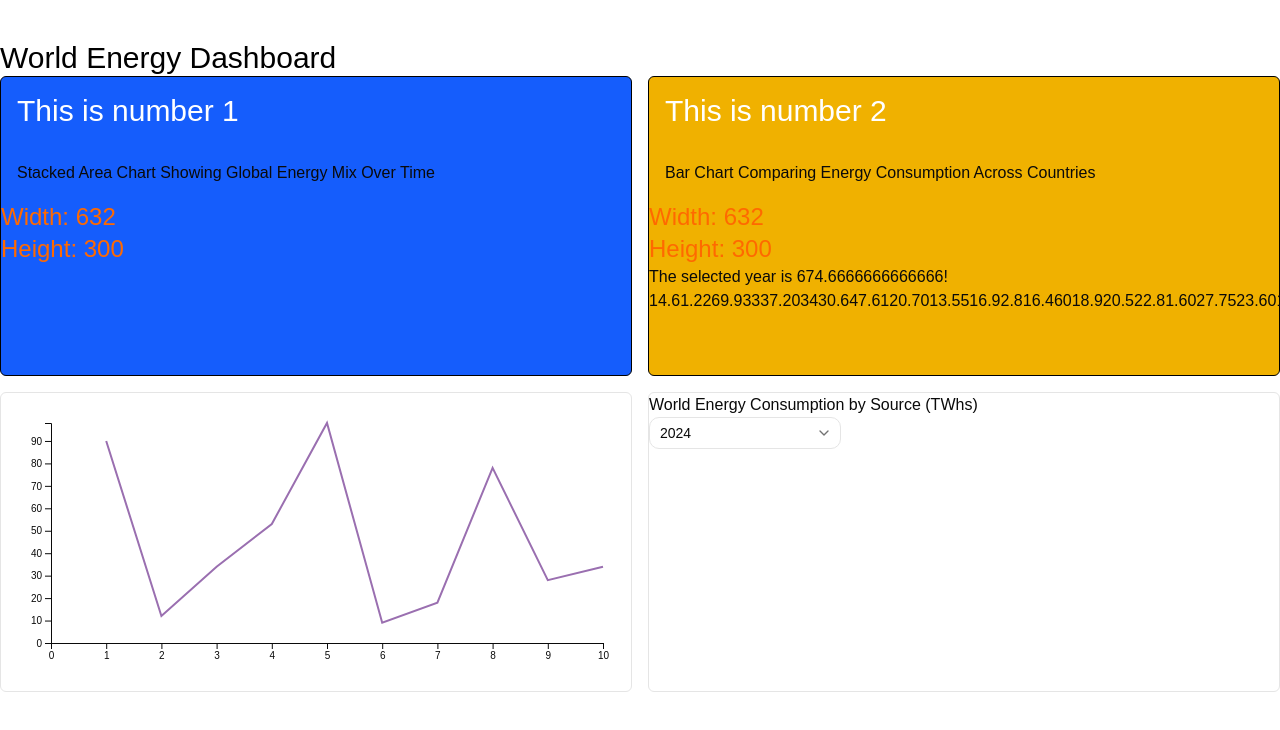
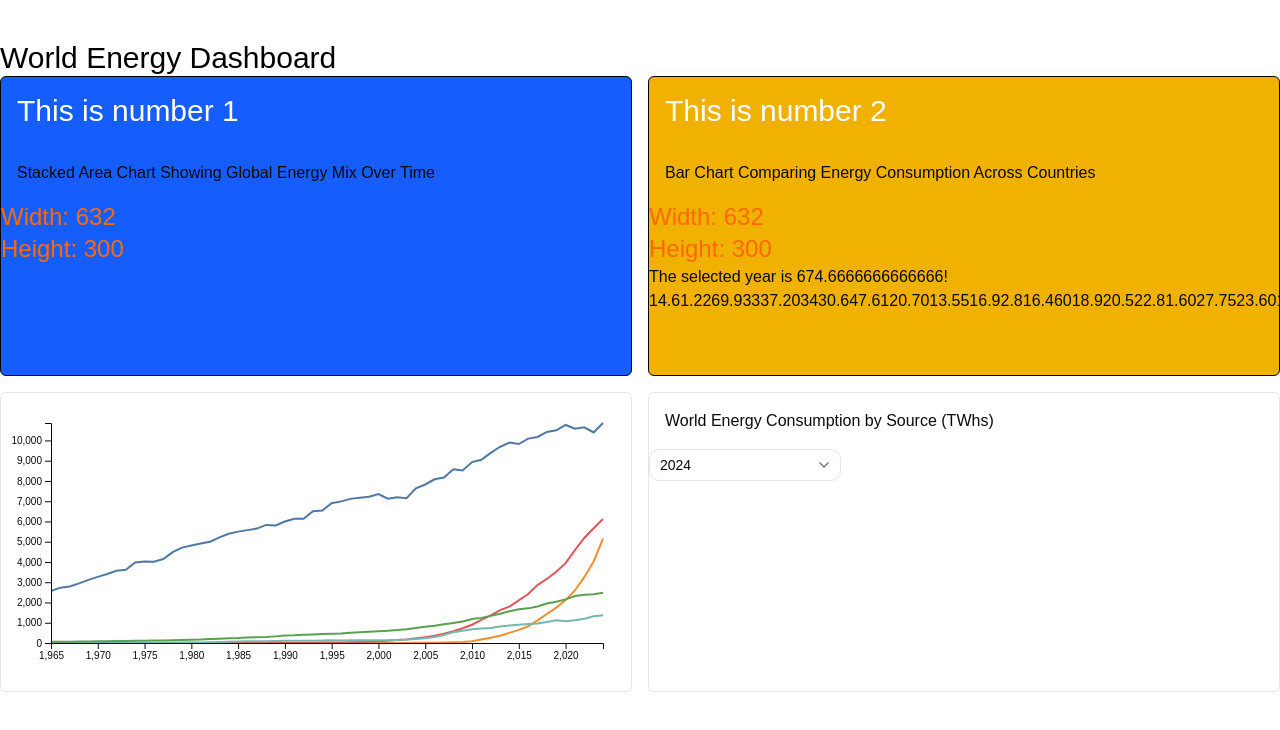
Before and after one commit to kpivert/world_energy_dashboard, a React (Vite) app: page / in a window 1280 px wide. Shown: the top 730 px of the page. Built offline with nearby package versions, Linux system fonts and the light colour scheme.

Commit message:
Added line chart

```diff
--- a/src/App.jsx
+++ b/src/App.jsx
@@ -56,6 +56,43 @@ function App() {
       source: key,
       value: value,
     }));
+
+  const renewableVars = [
+    "year",
+    "hydro",
+    "solar",
+    "wind",
+    "biofuel",
+    "other_renewable",
+  ];
+
+  // This is the dplyr equivalent of select()
+
+  // const renewableData = world.map((row) =>
+  //   Object.fromEntries(
+  //     renewablesVars.map((variable) => [variable, row[variable]]),
+  //   ),
+  // );
+
+  // const renewableData: Row[] = world.flatMap((row) =>
+  //   renewableVars.map((variable) => ({
+  //     x: row.year,
+  //     y: row[variable],
+  //     group: variable,
+  //   })),
+  // );
+
+  const renewableData = world.flatMap((row) =>
+    renewableVars
+      .map((variable) => ({
+        x: row.year,
+        y: row[variable],
+        group: variable,
+      }))
+      .filter((d) => d.group != "year"),
+  );
+
+  console.log(renewableData.filter((d) => d.group != "year"));
 
   const years = [...new Set(data.map((d) => d.year))].reverse();
 
@@ -136,7 +173,7 @@ function App() {
               <LineChart
                 width={chart3Size.width}
                 height={chart3Size.height}
-                data={sampleData}
+                data={renewableData}
               />
             </div>
 
@@ -154,7 +191,7 @@ function App() {
                 <br />
                 Height: {chart4Size.height}
               </p> */}
-              <p classNam="p-4">World Energy Consumption by Source (TWhs)</p>
+              <p className="p-4">World Energy Consumption by Source (TWhs)</p>
               <Select value={year} onValueChange={setYear}>
                 <SelectTrigger className="w-full max-w-48">
                   {/* <SelectValue placeholder="Select a Year" /> */}
--- a/src/LineChart.tsx
+++ b/src/LineChart.tsx
@@ -11,25 +11,40 @@ const data = [
   { x: 5, y: 98 },
 ];
 
-type DataPoint = { x: number; y: number };
+// type DataPoint = { x: number; y: number };
+type Row = { x: number; y: number; group: string };
+
 type LineChartProps = {
   width: number;
   height: number;
-  data: DataPoint[];
+  // data: DataPoint[];
+  data: Row[];
 };
 
 console.log(data);
 export const LineChart = ({ width, height, data }: LineChartProps) => {
-  const axesRef = useRef(null);
+  const axesRef = useRef<SVGGElement>(null);
   const boundsWidth = width - MARGIN.right - MARGIN.left;
   const boundsHeight = height - MARGIN.top - MARGIN.bottom;
 
-  const xMax = d3.max(data, (d) => d.x);
+  const series = useMemo(
+    () =>
+      Array.from(
+        d3.group(data, (d) => d.group),
+        ([name, values]) => ({
+          name,
+          values: [...values].sort((a, b) => d3.ascending(a.x, b.x)),
+        }),
+      ),
+    [data],
+  );
+
+  const [xMin, xMax] = d3.extent(data, (d) => d.x);
 
   const xScale = useMemo(() => {
     return d3
       .scaleLinear()
-      .domain([0, xMax || 0])
+      .domain([xMin, xMax || 0])
       .range([0, boundsWidth]);
   }, [data, width]);
 
@@ -41,6 +56,15 @@ export const LineChart = ({ width, height, data }: LineChartProps) => {
       .domain([0, yMax || 0])
       .range([boundsHeight, 0]);
   }, [data, height]);
+
+  const colorScale = useMemo(
+    () =>
+      d3
+        .scaleOrdinal<string, string>()
+        .domain(series.map((s) => s.name))
+        .range(d3.schemeTableau10),
+    [series],
+  );
 
   useEffect(() => {
     const svgElement = d3.select(axesRef.current);
@@ -56,7 +80,8 @@ export const LineChart = ({ width, height, data }: LineChartProps) => {
   }, [xScale, yScale, boundsHeight]);
 
   const lineBuilder = d3
-    .line<DataPoint>()
+    // .line<DataPoint>()
+    .line<Row>()
     .x((d) => xScale(d.x))
     .y((d) => yScale(d.y));
 
@@ -73,13 +98,25 @@ export const LineChart = ({ width, height, data }: LineChartProps) => {
           width={boundsWidth}
           height={boundsHeight}
           transform={`translate(${[MARGIN.left, MARGIN.top].join(",")})`}>
-          <path
+          {series.map((s) => {
+            const path = lineBuilder(s.values);
+            return path ? (
+              <path
+                key={s.name}
+                d={path}
+                stroke={colorScale(s.name)}
+                fill="none"
+                strokeWidth={2}
+              />
+            ) : null;
+          })}
+          {/* <path
             d={linePath}
             opacity={1}
             stroke="#9a6fb0"
             fill="none"
             strokeWidth={2}
-          />
+          /> */}
         </g>
         <g
           width={boundsWidth}
```
